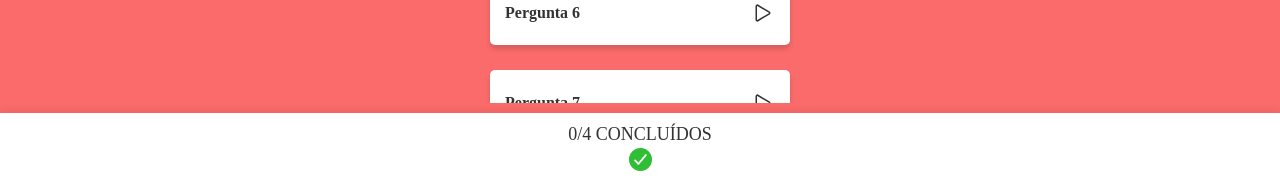
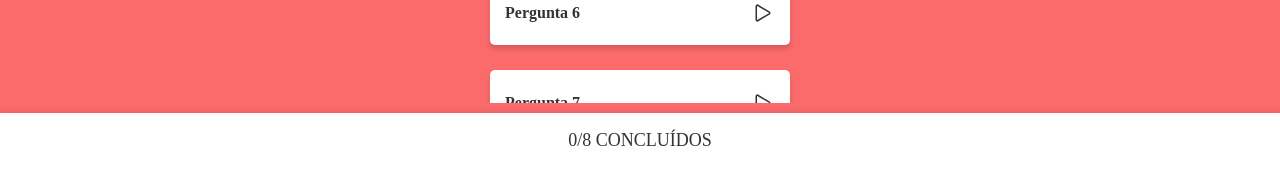
Before and after one commit to nicollekoetzler/Projeto-08-ZapRecall, a React (Create React App) app: page / in a window 1280 px wide. Both pictures are taken after a click on the button "Iniciar Recall!". Shown: the part 617-797 px from the top of the page. Built offline with nearby package versions, Linux system fonts and the light colour scheme; a web font is replaced by a local one.

Commit message:
adiciona icons bottom

```diff
--- a/public/css/style.css
+++ b/public/css/style.css
@@ -158,9 +158,8 @@ button {
     text-align: center;
 }
 
-.bolinhas > img {
-    margin-left: 2.5px;
-    margin-right: 2.5px;
+.bolinhas > ion-icon {
+    font-size: 24px;
 }
 
 .bottomText {
--- a/src/components/Bottom.js
+++ b/src/components/Bottom.js
@@ -1,11 +1,11 @@
-export default function Bottom( {concluded, result, imgresult, description, imgbolinha} ){
+import Icons from "./Icons"
+
+export default function Bottom( {concluded, result, imgresult, description, iconBottom} ){
     return(
     <>
         <div className="bottom ">
             <p className="bottomText">{ concluded }</p>
-            <div className="bolinhas">
-                <img src={ imgbolinha }/>
-            </div>
+            <Icons iconBottom={iconBottom}/>
         </div>
 
         <div className="bottom2 hidden">
@@ -16,7 +16,7 @@ export default function Bottom( {concluded, result, imgresult, description, imgb
             <p className="bottomDescription" >{ description }</p>
             <p className="bottomText">{ concluded }</p>
             <div className="bolinhas">
-                <img src={ imgbolinha }/>
+                <ion-icon name={ iconBottom }></ion-icon>
             </div>
         </div>
     </>
--- a/src/components/Flashcards.js
+++ b/src/components/Flashcards.js
@@ -1,17 +1,19 @@
+import React from "react";
 import Lista from "./Lista"
 import Bottom from "./Bottom"
 
 export default function Flashcards({ visibleFlashcards }){
 
-const itemsBottom = [
-    {
-        concluded: "0/4 CONCLUÍDOS",
-        result: "Parabéns!",
-        imgbolinha: "assets/right.png",
-        imgresult: "assets/party.png",
-        description: "Você não esqueceu de nenhum flashcard!"
+    const [ iconBottom, setIconBottom ] = React.useState([]);
+    //const [ concluded, setConstConcluded ] = x
+
+    const itemsBottom = {
+            concluded: `${iconBottom.length}/8 CONCLUÍDOS`,
+            result: "Parabéns!",
+            iconBottom: iconBottom,
+            imgresult: "assets/party.png",
+            description: "Você não esqueceu de nenhum flashcard!"
     }
-]
 
     return(
         <div className={ `flashcards ${ visibleFlashcards }` }>
@@ -19,8 +21,8 @@ const itemsBottom = [
                 <img className="imageHeader" src="assets/image 1.svg" />
                 <h1>ZapRecall</h1>
             </div>
-            <Lista />
-            {itemsBottom.map((item, index) => <Bottom  key={index} concluded={item.concluded} result={item.result} description={item.description} imgbolinha={item.imgbolinha} imgresult={item.imgresult} />)}
+            <Lista setIconBottom={setIconBottom} iconBottom={iconBottom}/>
+            <Bottom concluded={itemsBottom.concluded} result={itemsBottom.result} description={itemsBottom.description} iconBottom={itemsBottom.iconBottom} imgresult={itemsBottom.imgresult} />
         </div>
     )
 }
--- /dev/null
+++ b/src/components/Icons.js
@@ -0,0 +1,21 @@
+export default function Icons({ iconBottom }){
+
+    const iconsJSX = []
+
+    for(const icon of iconBottom){
+        if(icon === "checkmark-circle"){
+            iconsJSX.push(<ion-icon style={{color: "#2FBE34"}} name={ icon }></ion-icon>)
+        } else if(icon === "help-circle"){
+            iconsJSX.push(<ion-icon style={{color: "#FF922E"}} name={ icon }></ion-icon>)
+        } else {
+            iconsJSX.push(<ion-icon style={{color: "#FF3030"}} name={ icon }></ion-icon>)
+        }
+    }
+
+
+    return(
+        <div className="bolinhas">
+            {iconsJSX}
+        </div>
+    )
+}
--- a/src/components/Lista.js
+++ b/src/components/Lista.js
@@ -1,74 +1,7 @@
 import React from "react";
+import Questions from "./Questions";
 
-function Questions({ question, shownquestion, answer }){
-
-    const [visibleQuestion, setVisibleQuestion] = React.useState("");
-    const [visibleShownQuestion, setVisibleShownQuestion] = React.useState("hidden");
-    const [visibleAnswer, setVisibleAnswer] = React.useState("hidden");
-
-    const [stateQuestion, setStateQuestion] = React.useState("");
-    const [iconTipe, setIconTipe] = React.useState("play-outline");
-
-    function redirectQuestionShownQuestion() {
-        setVisibleQuestion("hidden");
-        setVisibleShownQuestion("");
-    }
-
-    function redirectShownQuestionAnswer() {
-        setVisibleShownQuestion("hidden");
-        setVisibleAnswer("");
-    }
-
-    function redirectButtonQuestion(state) {
-        setVisibleAnswer("hidden");
-        setVisibleQuestion("");
-        setStateQuestion(state);
-        choseIcon(state);
-    }
-
-    function choseIcon(state) {
-        if(state === "right"){
-            setIconTipe("checkmark-circle");
-        } else if(state === "almost"){
-            setIconTipe("help-circle")
-        } else {
-            setIconTipe("close-circle")
-        }
-    }
-
-
-
-    return(
-        <>
-            <li onClick={ stateQuestion === "" ? redirectQuestionShownQuestion : () => "" } className={ `question ${ visibleQuestion } ${stateQuestion}` }>
-                <p className={`questiontext `}  >{ question }</p>
-                <ion-icon name={ iconTipe }></ion-icon>
-            </li>
-
-            <li onClick={ redirectShownQuestionAnswer } className={ `shownquestion ${ visibleShownQuestion }` } >
-                <p className="shownquestiontext" >{ shownquestion }</p>
-                <img  className="flecha" src="assets/flecha.svg" />
-            </li>
-
-            <li className={ `answer ${ visibleAnswer }` } >
-                <p className="answertext" >{ answer }</p>
-                <div className="botoes">
-                    <div onClick={ () => redirectButtonQuestion("wrong") } className="wrongButton">
-                        <p className="buttontext" >Não lembrei</p>
-                    </div>
-                    <div onClick={ () => redirectButtonQuestion("almost") } className="almostButton">
-                        <p className="buttontext" >Quase não lembrei</p>
-                    </div>
-                    <div onClick={ () => redirectButtonQuestion("right") } className="rightButton">
-                        <p className="buttontext" >Zap!</p>
-                    </div>
-                </div>
-            </li>
-        </>
-    )
-}
-
-export default function Lista(){
+export default function Lista({setIconBottom, iconBottom}){
 
 const itemsQuestions = [
     {
@@ -116,7 +49,7 @@ const itemsQuestions = [
     return (
         <div className="lista">
             <ul>
-                {itemsQuestions.map((item, index) => <Questions key={index} question={item.question} shownquestion={item.shownquestion} answer={item.answer} />)}
+                {itemsQuestions.map((item, index) => <Questions key={index} setIconBottom={setIconBottom} iconBottom={iconBottom} question={item.question} shownquestion={item.shownquestion} answer={item.answer} />)}
             </ul>
         </div>
     )
--- /dev/null
+++ b/src/components/Questions.js
@@ -0,0 +1,70 @@
+import React from "react";
+
+export default function Questions({ question, shownquestion, answer, setIconBottom, iconBottom }){
+
+    const [visibleQuestion, setVisibleQuestion] = React.useState("");
+    const [visibleShownQuestion, setVisibleShownQuestion] = React.useState("hidden");
+    const [visibleAnswer, setVisibleAnswer] = React.useState("hidden");
+
+    const [stateQuestion, setStateQuestion] = React.useState("");
+    const [iconTipe, setIconTipe] = React.useState("play-outline");
+
+    function redirectQuestionShownQuestion() {
+        setVisibleQuestion("hidden");
+        setVisibleShownQuestion("");
+    }
+
+    function redirectShownQuestionAnswer() {
+        setVisibleShownQuestion("hidden");
+        setVisibleAnswer("");
+    }
+
+    function redirectButtonQuestion(state) {
+        setVisibleAnswer("hidden");
+        setVisibleQuestion("");
+        setStateQuestion(state);
+        choseIcon(state);
+    }
+
+    function choseIcon(state) {
+        if(state === "right"){
+            setIconTipe("checkmark-circle");
+            setIconBottom([...iconBottom, "checkmark-circle"]);
+        } else if(state === "almost"){
+            setIconTipe("help-circle");
+            setIconBottom([...iconBottom, "help-circle"]);
+        } else {
+            setIconTipe("close-circle");
+            setIconBottom([...iconBottom, "close-circle"]);
+        }
+    }
+
+    return(
+        <>
+            <li onClick={ stateQuestion === "" ? redirectQuestionShownQuestion : () => "" } className={ `question ${ visibleQuestion } ${stateQuestion}` }>
+                <p className={`questiontext `}  >{ question }</p>
+                <ion-icon name={ iconTipe }></ion-icon>
+            </li>
+
+            <li className={ `shownquestion ${ visibleShownQuestion }` } >
+                <p className="shownquestiontext" >{ shownquestion }</p>
+                <img onClick={ redirectShownQuestionAnswer } className="flecha" src="assets/flecha.svg" />
+            </li>
+
+            <li className={ `answer ${ visibleAnswer }` } >
+                <p className="answertext" >{ answer }</p>
+                <div className="botoes">
+                    <div onClick={ () => redirectButtonQuestion("wrong") } className="wrongButton">
+                        <p className="buttontext" >Não lembrei</p>
+                    </div>
+                    <div onClick={ () => redirectButtonQuestion("almost") } className="almostButton">
+                        <p className="buttontext" >Quase não lembrei</p>
+                    </div>
+                    <div onClick={ () => redirectButtonQuestion("right") } className="rightButton">
+                        <p className="buttontext" >Zap!</p>
+                    </div>
+                </div>
+            </li>
+        </>
+    )
+}
```
